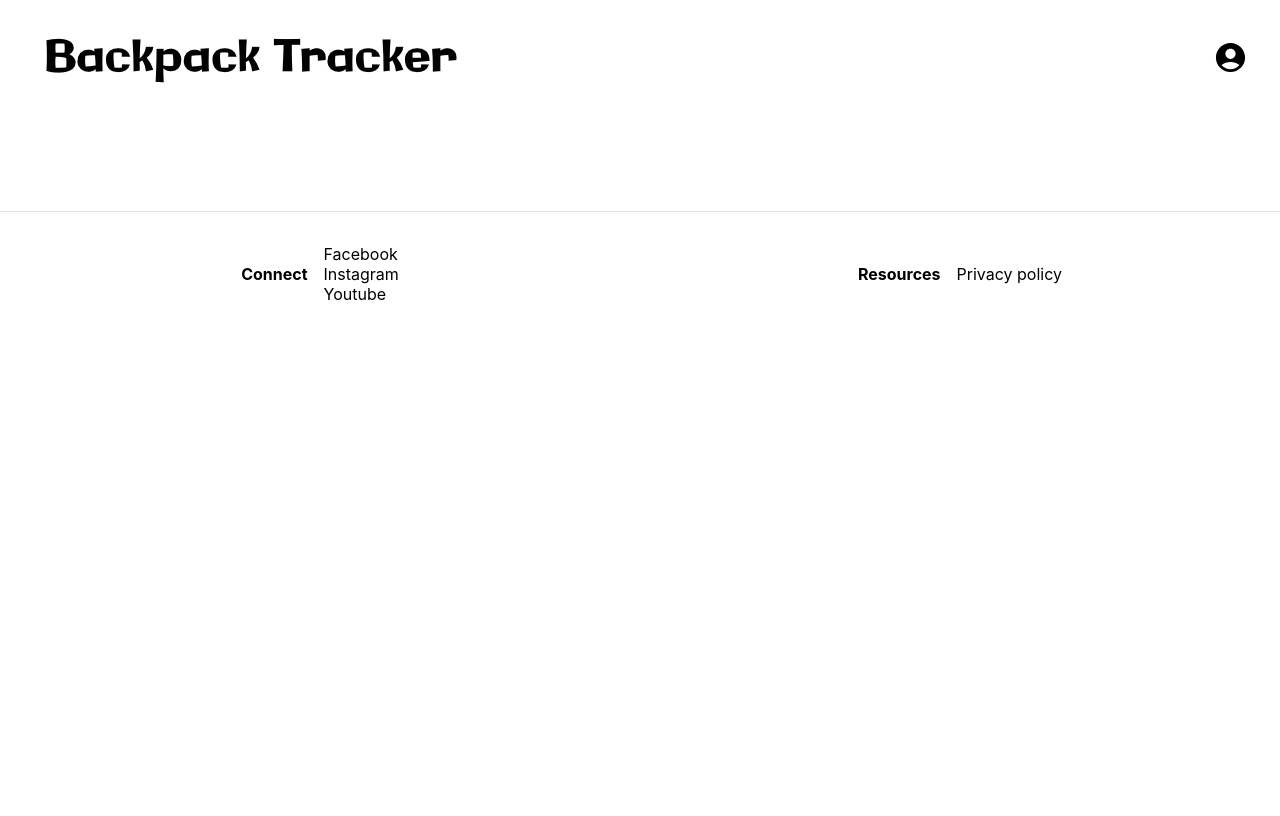
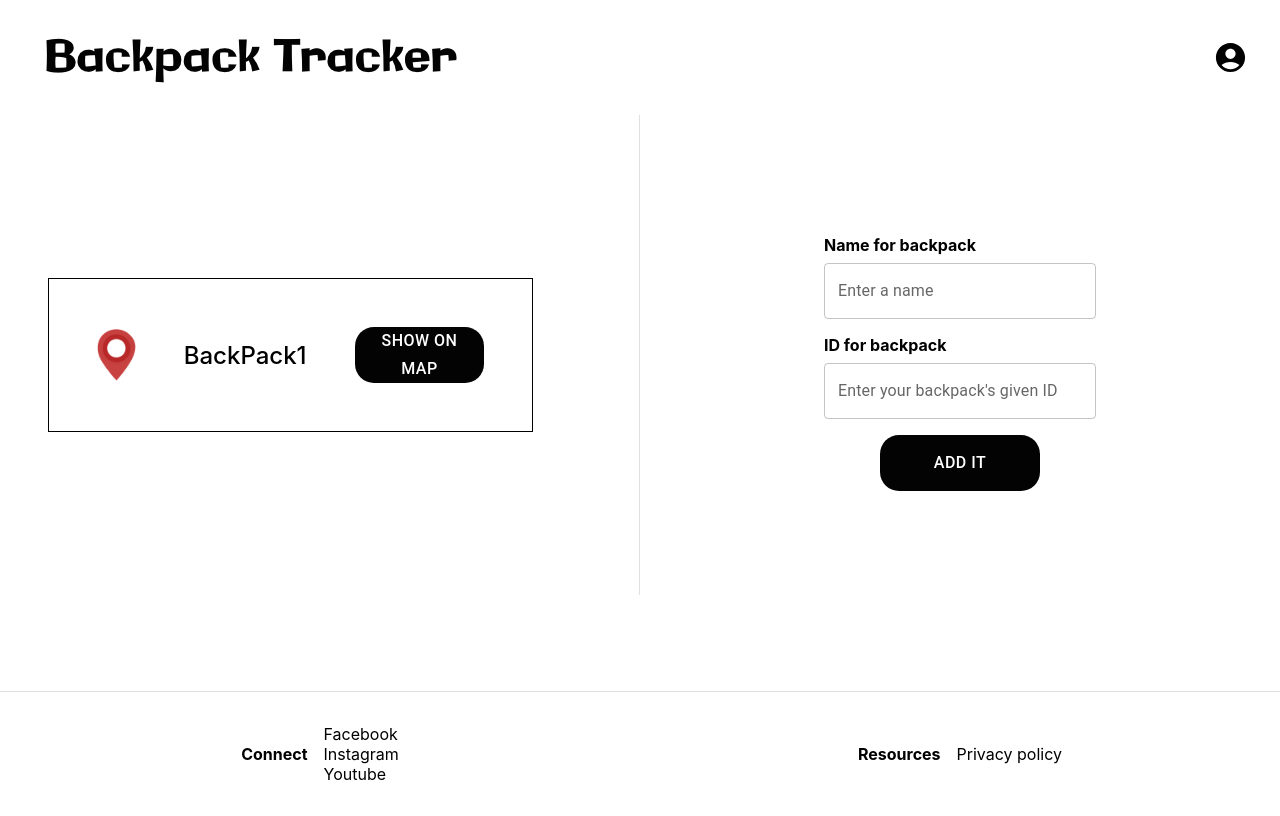
Before and after one commit to MunteanAndra/BackpackTracker, a React (Create React App) app: page /AddItem in a window 1280 px wide. Built offline with nearby package versions, Linux system fonts and the light colour scheme.

Commit message:
added page for creating new item

```diff
--- a/src/App.js
+++ b/src/App.js
@@ -5,27 +5,31 @@ import {Navbar} from "./UI/Components/Navbar";
 import {Footer} from "./UI/Components/Footer";
 import {SignUp} from "./UI/Pages/SignUp";
 import {AuthenticatedApp} from "./UI/Components/AuthenticatedApp";
+import {AddItem} from "./UI/Pages/AddItem";
 
 const App = () => {
 
     return (
         <div className="App">
-            <Navbar />
+            <Navbar/>
             <Routes>
-                <Route path = "/"
-                       element = { <UnauthenticatedApp /> }
+                <Route path="/"
+                       element={<UnauthenticatedApp/>}
                 />
-                <Route path = "/Authenticated"
-                       element = { <AuthenticatedApp /> }
+                <Route path="/Authenticated"
+                       element={<AuthenticatedApp/>}
                 />
-                <Route path = "/Login"
-                       element = { <Login /> }
+                <Route path="/Login"
+                       element={<Login/>}
                 />
-                <Route path = "/SignUp"
-                       element = { <SignUp /> }
+                <Route path="/SignUp"
+                       element={<SignUp/>}
+                />
+                <Route path="/AddItem"
+                       element={<AddItem/>}
                 />
             </Routes>
-            <Footer />
+            <Footer/>
         </div>
     );
 }
--- a/src/UI/Components/AuthenticatedApp.js
+++ b/src/UI/Components/AuthenticatedApp.js
@@ -3,8 +3,16 @@ import {BlackButton} from "./CustomButtons/BlackButton";
 import {AddButton} from "./CustomButtons/AddButton";
 import AddCircleIcon from '@mui/icons-material/AddCircle';
 import pinIcon from "../../images/pinIcon.png";
+import {useNavigate} from "react-router-dom";
 
 export const AuthenticatedApp = () => {
+
+    let navigateToAddItem = useNavigate();
+
+    const handleAddItem = () => {
+        navigateToAddItem('/AddItem');
+    }
+
     return(
         <Grid container style={{padding: '4rem 0rem'}}>
             <Grid item
@@ -55,6 +63,7 @@ export const AuthenticatedApp = () => {
                     startIcon={<AddCircleIcon />}
                     variant="outlined"
                     color="error"
+                    onClick={handleAddItem}
                 >
                     Add new backpack
                 </AddButton>
--- /dev/null
+++ b/src/UI/Pages/AddItem.js
@@ -0,0 +1,78 @@
+import {Box, Divider, Grid, TextField} from "@mui/material";
+import {BlackButton} from "../Components/CustomButtons/BlackButton";
+import pinIcon from "../../images/pinIcon.png";
+
+export const AddItem = () => {
+    return (
+        <>
+            <Grid container>
+                <Grid item
+                      xs={5}
+                      style={{
+                          display: 'flex',
+                          flexDirection: 'column',
+                          alignItems: 'center',
+                          justifyContent: 'center',
+                          paddingLeft: '3rem',
+                      }}
+                >
+                    <Box
+                        border={1}
+                        style={{
+                            display: 'flex',
+                            flexDirection: 'row',
+                            alignItems: 'center',
+                            justifyContent: 'center',
+                            padding: '3rem',
+                        }}
+                    >
+                        <img src={pinIcon} alt="PinIcon" width="10%"/>
+                        <div style={{padding: '0rem 3rem', fontSize: '1.5rem', fontWeight: '500'}}>BackPack1</div>
+                        <BlackButton>
+                            Show on Map
+                        </BlackButton>
+                    </Box>
+                </Grid>
+                <Grid item xs={1}>
+                    <Divider orientation="vertical" flexItem style={{height: '60vh'}}/>
+                </Grid>
+                <Grid item
+                      xs={6}
+                      style={{
+                          display: 'flex',
+                          flexDirection: 'column',
+                          alignItems: 'center',
+                          justifyContent: 'center',
+                      }}
+                >
+                    <div style={{padding: '1rem 0rem 0rem 0rem'}}>
+                        <div style={{fontWeight: 'bold'}}>
+                            Name for backpack
+                        </div>
+                        <TextField
+                            id="outlined-basic"
+                            label="Enter a name"
+                            variant="outlined"
+                            style={{minWidth: '17rem', marginTop: '0.5rem'}}
+                        />
+                    </div>
+                    <div style={{padding: '1rem 0rem'}}>
+                        <div style={{fontWeight: 'bold'}}>
+                            ID for backpack
+                        </div>
+                        <TextField
+                            id="outlined-basic"
+                            label="Enter your backpack's given ID"
+                            variant="outlined"
+                            type="password"
+                            style={{minWidth: '17rem', marginTop: '0.5rem'}}
+                        />
+                    </div>
+                    <BlackButton>
+                        Add it
+                    </BlackButton>
+                </Grid>
+            </Grid>
+        </>
+    );
+};
```
